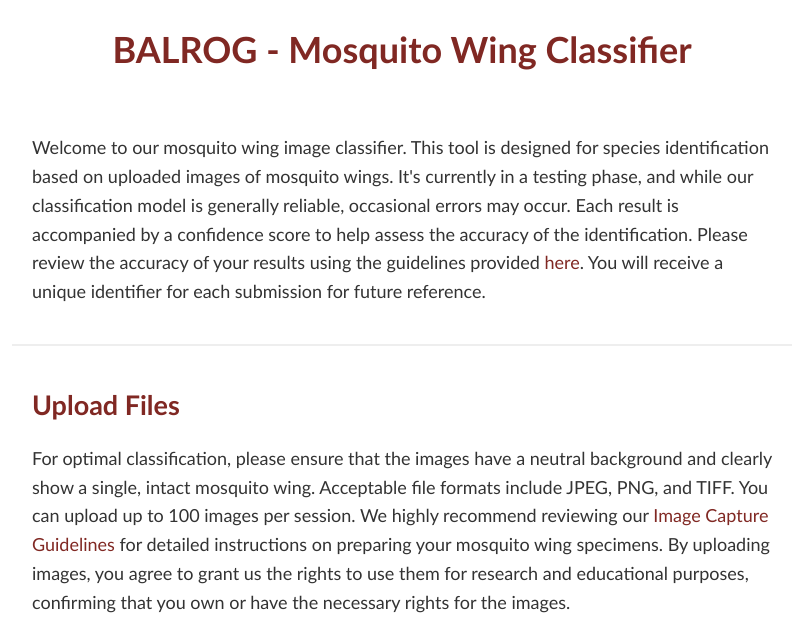
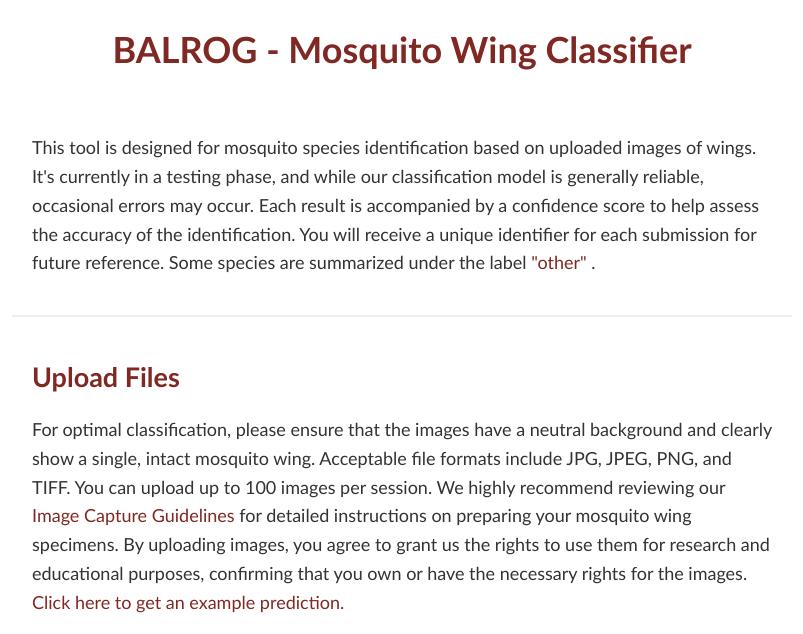
Before and after one commit to KNolte19/MosquitoWingClassifier, a Flask app: page / in a window 1280 px wide. Shown: the part 171-805 px from the top of the page, without its empty margins (238-1041 px from the left). Run offline with Flask 3, Linux system fonts and the light colour scheme.

Commit message:
Layout Changes

```diff
--- a/app.py
+++ b/app.py
@@ -1,6 +1,7 @@
 import os
 import uuid
 import tempfile
+import pandas as pd
 
 from flask import Flask, render_template, request, session, send_file
 from werkzeug.utils import secure_filename
@@ -84,7 +85,7 @@ def upload_folder():
     )
 
     prediction_df[
-        [
+        [   "image_path",
             "image_name",
             "highest_species_prediction",
             "highest_species_confidence",
@@ -100,6 +101,21 @@ def upload_folder():
         "predictions.html", predictions=prediction_dict, request=title
     )
 
+@app.route("/get_example")
+def get_example():
+   """Display some example predictions."""
+
+   session["identifier"] = "example"
+
+   example_path = os.path.join(
+        app.config["STATIC_FOLDER"], "example", "predictions_example.csv"
+    )
+
+   prediction_dict = pd.read_csv(example_path, sep=";").to_dict(orient="records")
+
+   return render_template(
+        "predictions.html", predictions=prediction_dict, request="Example"
+    )
 
 @app.route("/display_pdf")
 def display_pdf():
@@ -110,11 +126,11 @@ def display_pdf():
     return send_file(pdf_path, as_attachment=False)
 
 
-@app.route("/display_iden_pdf")
-def display_iden_pdf():
-    """Display the reverse identification key PDF."""
+@app.route("/display_other_pdf")
+def display_other_pdf():
+    """Display the other labels as PDF."""
     pdf_path = os.path.join(
-        app.config["STATIC_FOLDER"], "guide", "Reverse-identification-key.pdf"
+        app.config["STATIC_FOLDER"], "guide", "Other_Species.pdf"
     )
     return send_file(pdf_path, as_attachment=False)
 
@@ -122,16 +138,25 @@ def display_iden_pdf():
 @app.route("/download_csv", methods=["GET"])
 def download_csv():
     """Download the CSV file containing predictions."""
-    csv_file_path = os.path.join(
-        session["request_path"], "predictions_{}.csv".format(session["identifier"])
-    )
+    if session["identifier"] == "example":
+        csv_file_path = os.path.join(
+            app.config["STATIC_FOLDER"], "example", "predictions_example.csv"
+        )
+    else:
+        csv_file_path = os.path.join(
+            session["request_path"], "predictions_{}.csv".format(session["identifier"])
+        )
     return send_file(csv_file_path, as_attachment=True)
 
 
 @app.route("/download_folder", methods=["GET"])
 def download_folder():
     """Download the entire request folder as a zip file."""
-    folder_path = session["request_path"]
+    if session["identifier"] == "example":
+        folder_path = os.path.join(app.config["STATIC_FOLDER"], "example")
+    else:
+        folder_path = session["request_path"]
+
     zip_file_name = "request_{}.zip".format(session["identifier"])
     zip_path = os.path.join(tempfile.gettempdir(), zip_file_name)
 
--- a/static/css/upload.css
+++ b/static/css/upload.css
@@ -109,13 +109,14 @@ a:hover {
     width: 100%;
     margin-bottom: 20px;
     font-size: 1em;
+    text-align: left;
 }
 
 /* Image Styles */
 .image-container img {
     max-width: 80%; /* Reduced max width for smaller images */
     height: auto;
-    text-align: center;
+    text-align: left;
 }
 
 /* Contact logo image */
--- a/templates/predictions.html
+++ b/templates/predictions.html
@@ -1,7 +1,7 @@
 <!doctype html>
 <html>
 <head>
-  <title>LandRoval Image Predictions - {{ request }}</title>
+  <title>BALROG Wing Predictions - {{ request }}</title>
   <link href="/static/css/prediction.css" rel="stylesheet">
   <style>
     .low-confidence {
--- a/templates/upload.html
+++ b/templates/upload.html
@@ -19,13 +19,18 @@
 
         <main>
             <section class="introduction">
-                <p class="tooltip-text"> Welcome to our mosquito wing image classifier. This tool is designed for species identification based on uploaded images of mosquito wings. It's currently in a testing phase, and while our classification model is generally reliable, occasional errors may occur. Each result is accompanied by a confidence score to help assess the accuracy of the identification. Please review the accuracy of your results using the guidelines provided <a href="/display_iden_pdf">here</a>. You will receive a unique identifier for each submission for future reference.
+                <p class="tooltip-text"> This tool is designed for mosquito species identification based on uploaded images of wings. It's currently in a testing phase, and while our classification model is generally reliable, occasional errors may occur.
+                    Each result is accompanied by a confidence score to help assess the accuracy of the identification. You will receive a unique identifier for each submission for future reference. Some species are summarized under the label <a href="/display_other_pdf">"other"</a>  .
                 </p>
             </section>
 
             <section class="upload-section">
                 <h2>Upload Files</h2>
-                <p class="tooltip-text">For optimal classification, please ensure that the images have a neutral background and clearly show a single, intact mosquito wing. Acceptable file formats include JPEG, PNG, and TIFF. You can upload up to 100 images per session. We highly recommend reviewing our <a href="/display_pdf">Image Capture Guidelines</a> for detailed instructions on preparing your mosquito wing specimens. By uploading images, you agree to grant us the rights to use them for research and educational purposes, confirming that you own or have the necessary rights for the images.
+                <p class="tooltip-text">For optimal classification, please ensure that the images have a neutral background and clearly show a single, intact mosquito wing.
+                     Acceptable file formats include JPG, JPEG, PNG, and TIFF. You can upload up to 100 images per session.
+                    We highly recommend reviewing our <a href="/display_pdf">Image Capture Guidelines</a> for detailed instructions on preparing your mosquito wing specimens.
+                    By uploading images, you agree to grant us the rights to use them for research and educational purposes, confirming that you own or have the necessary rights for the images.
+                    <a href="/get_example"> Click here to get an example prediction.</a>
                 </p>
                 <div class="image-container">
                     <img src="{{ url_for('static', filename='images/wing-example-1.png') }}" alt="Wing Image Example">
@@ -35,11 +40,12 @@
                     <input type="file" name="file" multiple class="input-file" id="fileInput"/>
                     <button type="submit" class="btn-submit" id="uploadButton" disabled>Upload & Classify</button>
                 </form>
+
             </section>
 
             <section class="contact">
-                <h2>Contact Us</h2>
                 <div class="contact-container">
+                    <h2>Contact Us</h2>
                     <div class="contact-info">
                         <p class="tooltip-text">
                             Bernhard-Nocht Institute for Tropical Medicine<br>
```
Also changed, not shown: models_prediction.py (+21 -48 lines), static/example/predictions_example.csv (added, +17 -0 lines), 2 other files.
